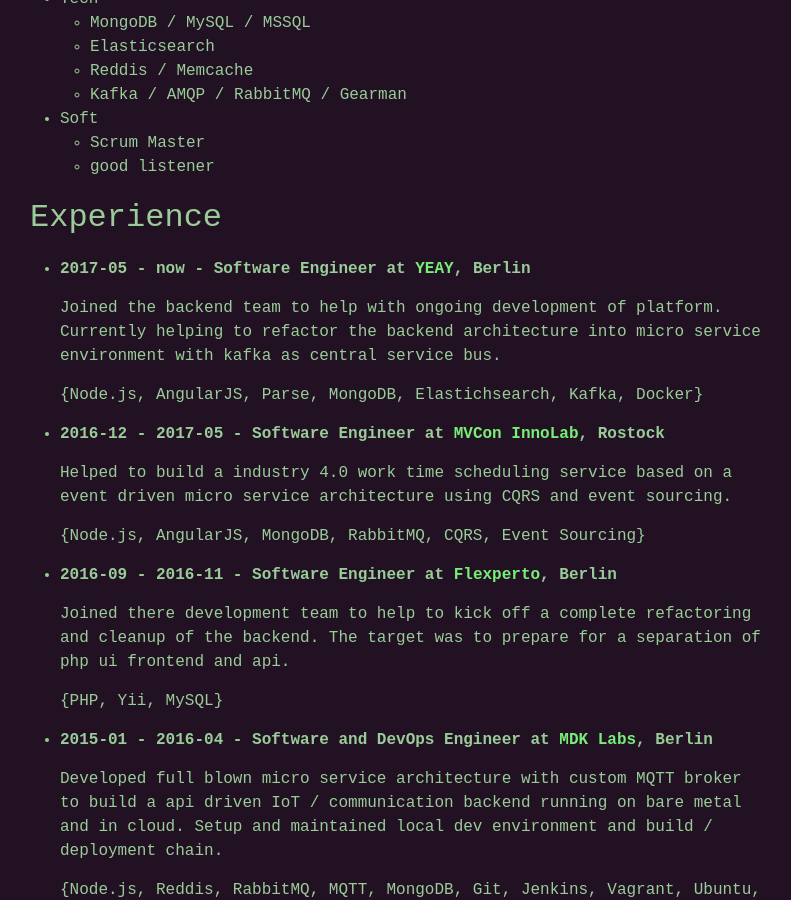
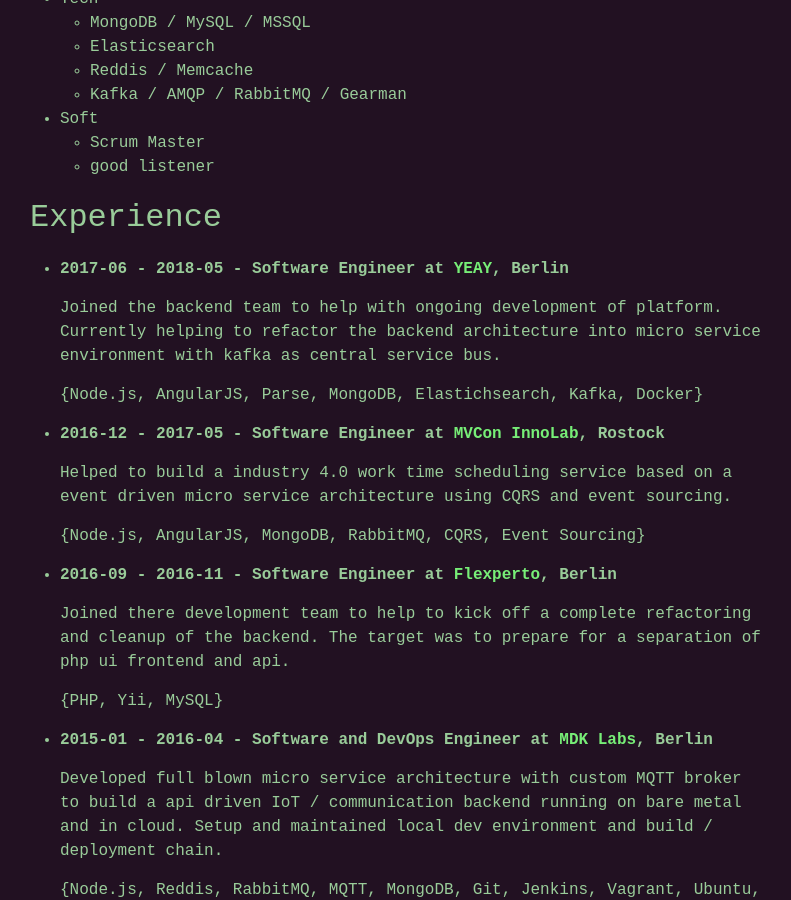
Before and after one commit to baranga/baranga.github.io, a Jekyll site: the page built from index.md, in a window 1280 px wide and 900 px high, scrolled down 1015 px. Shown: the whole window, without its empty margins (240-1031 px from the left). Built offline with Jekyll 4.4.1, drawn with Linux system fonts in a browser that asks for light colours; comment, search, counter and statistics services are not loaded.

Commit message:
Adjust end date on yeay entry

```diff
--- a/index.md
+++ b/index.md
@@ -50,7 +50,7 @@ After several years of living in Berlin I moved back to my hometown: Schwerin.
   - good listener
 
 ## Experience
-- **2017-05 - now - Software Engineer at [YEAY][yeay], Berlin**
+- **2017-06 - 2018-05 - Software Engineer at [YEAY][yeay], Berlin**
 
   Joined the backend team to help with ongoing development of platform.
   Currently helping to refactor the backend architecture into micro service
```
